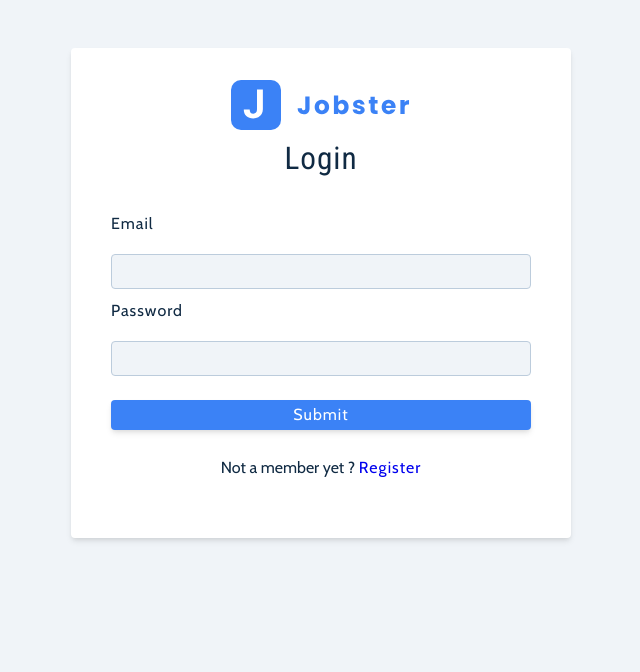
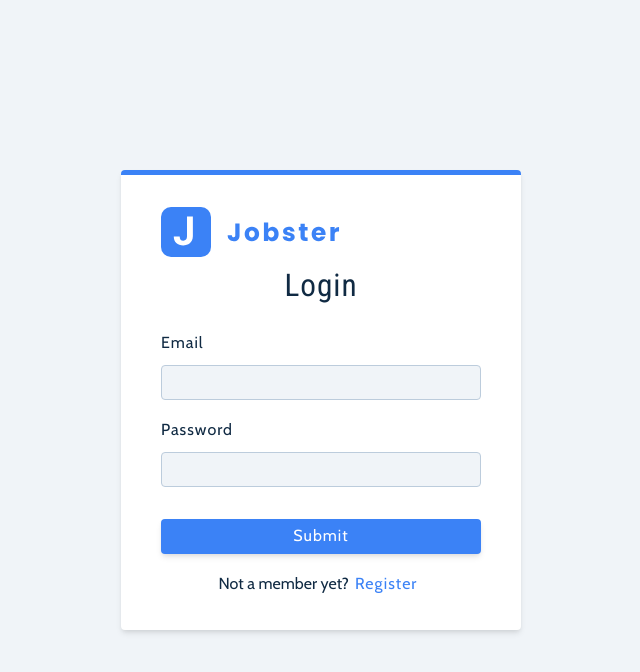
Before and after one commit to bluff91/jobfind, a React (Vite) app: page /register in a window 1280 px wide. Shown: the top 672 px of the page, without its empty margins (319-959 px from the left). Built offline with nearby package versions, Linux system fonts and the light colour scheme.

Commit message:
completed Register page control from, layout and stylying

```diff
--- a/index.html
+++ b/index.html
@@ -2,7 +2,6 @@
 <html lang="en">
   <head>
     <meta charset="UTF-8" />
-    <link rel="icon" type="image/svg+xml" href="/vite.svg" />
     <meta name="viewport" content="width=device-width, initial-scale=1.0" />
     <title>Project</title>
     <link
--- /dev/null
+++ b/src/components/FormRow.jsx
@@ -0,0 +1,17 @@
+const FormRow = ({ type, name, value, handleChange, labelText }) => {
+  return (
+    <div className="form-row">
+      <label htmlFor={name} className="form-label">
+        {labelText || name}
+      </label>
+      <input
+        name={name}
+        type={type}
+        className="form-input"
+        value={value}
+        onChange={handleChange}
+      />
+    </div>
+  )
+}
+export default FormRow
--- a/src/components/index.jsx
+++ b/src/components/index.jsx
@@ -1,3 +1,4 @@
 import Logo from './Logo'
+import FormRow from './FormRow'
 
-export { Logo }
+export { Logo, FormRow }
--- a/src/pages/Register.jsx
+++ b/src/pages/Register.jsx
@@ -1,81 +1,124 @@
 import { useState } from 'react'
 import styled from 'styled-components'
-import { Logo } from '../components'
+import { Logo, FormRow } from '../components'
 import { Link } from 'react-router-dom'
 
 const initialState = {
-  user: '',
+  name: '',
   password: '',
   email: '',
   isMember: true,
 }
 const Register = () => {
   const [registerValues, setRegisterValues] = useState(initialState)
-
-  const [password, setPassword] = useState('')
-  const [email, setEmail] = useState('')
-  console.log(registerValues)
-
-  function handleChange(e) {
-    console.log(e.target.value)
-    setRegisterValues(
-      registerValues.map((item) => {
-        if (item === e.target.name) {
-          return { ...registerValues }
-        } else {
-          return { ...registerValues }
-        }
-      })
-    )
+  console.log(registerValues.isMember)
+  const handleChange = (e) => {
+    const { name, value } = e.target
+    setRegisterValues({ ...registerValues, [name]: value })
+  }
+  const handleSubmit = (e) => {
+    e.preventDefault()
+    const { name, email, password, isMember } = registerValues
+    if (!password || !email || (!isMember && !name)) {
+      console.log('please complete all input fields')
+    } else {
+      console.log('SUBMITED')
+    }
   }
 
+  const toggleMember = () => {
+    setRegisterValues({ ...registerValues, isMember: !registerValues.isMember })
+    console.log(registerValues.isMember)
+  }
+
+  // const [password, setPassword] = useState('')
+  // const [email, setEmail] = useState('')
+  // console.log(registerValues)
+
+  // function handleChange(e) {
+  //   console.log(e.target.value)
+  //   setRegisterValues(
+  //     registerValues.map((item) => {
+  //       if (item === e.target.name) {
+  //         return { ...registerValues }
+  //       } else {
+  //         return { ...registerValues }
+  //       }
+  //     })
+  //   )
+  // }
+  // ({ type, name, value, handleChange, labelText })
+
   return (
-    <StyleWrapper>
-      <form className="form">
-        <div className="form-container">
-          <div className="title">
-            <Logo />
-            <h3 className="">Login</h3>
-          </div>
-          <label className="form-label">Email</label>
-          <input
-            className="form-input"
-            name="email"
+    <Wrapper className="full-page">
+      <form className="form" onSubmit={handleSubmit}>
+        <Logo />
+        <h3>{registerValues.isMember ? `Login` : `Register`}</h3>
+        {!registerValues.isMember && (
+          <FormRow
+            name="name"
             type="text"
-            value={email}
-            onChange={(e) => handleChange(e)}
+            value={registerValues.name}
+            handleChange={handleChange}
           />
-          <label className="form-label">Password</label>
-          <input
-            className="form-input"
-            name="password"
-            type="text"
-            value={password}
-            onChange={(e) => handleChange(e)}
-          />
-          <button type="button" className="btn">
-            Submit
+        )}
+        <FormRow
+          name="email"
+          type="email"
+          value={registerValues.email}
+          handleChange={handleChange}
+        />
+        <FormRow
+          name="password"
+          type="password"
+          value={registerValues.password}
+          handleChange={handleChange}
+        />
+
+        <button type="submit" className="btn btn-block">
+          Submit
+        </button>
+        <p>
+          {registerValues.isMember ? `Not a member yet?` : `Already a member?`}
+          <button type="button" className="member-btn" onClick={toggleMember}>
+            {registerValues.isMember ? `Register` : `Login`}
           </button>
-          <p>
-            Not a member yet ? <Link to="/">Register</Link>
-          </p>
-        </div>
+        </p>
       </form>
-    </StyleWrapper>
+    </Wrapper>
   )
 }
 
-const StyleWrapper = styled.section`
-  .form-container {
-    display: flex;
-    flex-direction: column;
-    gap: 0.5rem;
-    button {
-      margin-top: 1rem;
-    }
-    p {
-      text-align: center;
-    }
+const Wrapper = styled.section`
+  display: grid;
+  align-items: center;
+  .logo {
+    display: block;
+    margin: 0 auto;
+    margin-bottom: 1.38rem;
+  }
+  .form {
+    max-width: 400px;
+    border-top: 5px solid var(--primary-500);
+  }
+
+  h3 {
+    text-align: center;
+  }
+  p {
+    margin: 0;
+    margin-top: 1rem;
+    text-align: center;
+  }
+  .btn {
+    margin-top: 1rem;
+  }
+  .member-btn {
+    background: transparent;
+    border: transparent;
+    color: var(--primary-500);
+    cursor: pointer;
+    letter-spacing: var(--letterSpacing);
   }
 `
 
```
